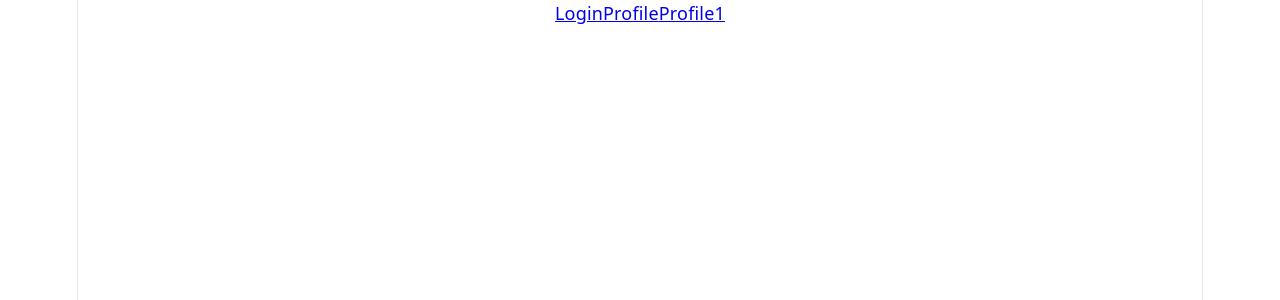
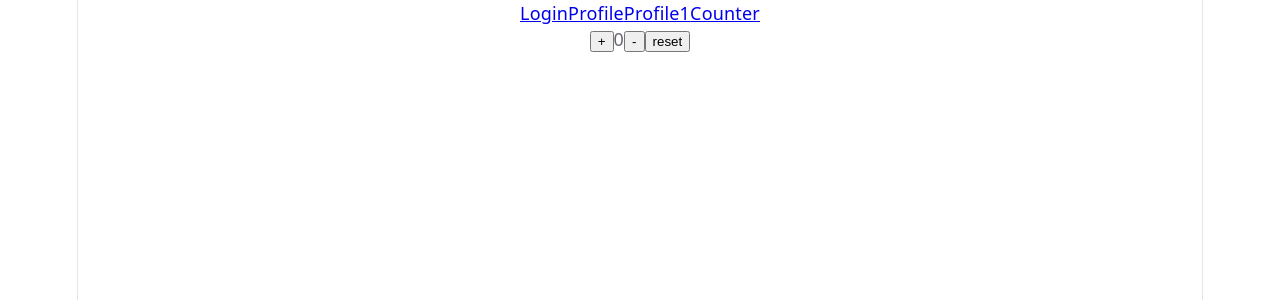
Before and after one commit to gayathrislatrainer23-bot/3-5-march-2026, a React (Vite) app in the folder react/react-project-demo/: page /counter in a window 1280 px wide. Shown: the top 300 px of the page. Built offline with nearby package versions, Linux system fonts and the light colour scheme.

Commit message:
8/4/2026

```diff
--- a/react/react-project-demo/package.json
+++ b/react/react-project-demo/package.json
@@ -10,8 +10,10 @@
     "preview": "vite preview"
   },
   "dependencies": {
+    "@reduxjs/toolkit": "^2.11.2",
     "react": "^19.2.4",
     "react-dom": "^19.2.4",
+    "react-redux": "^9.2.0",
     "react-router-dom": "^7.13.2"
   },
   "devDependencies": {
--- a/react/react-project-demo/src/App.jsx
+++ b/react/react-project-demo/src/App.jsx
@@ -9,6 +9,7 @@ import { BrowserRouter, Route, Routes } from 'react-router-dom'
 import ProfilePage from './pages/ProfilePage'
 import Home from './pages/Home'
 import Profile from './pages/loginPage/Profile'
+import Counter from './components/Counter'
 
 function App() {
 
@@ -26,6 +27,7 @@ function App() {
   <Route path='/login' element = {<LoginPage/>} />
   <Route path='/profile' element={<ProfilePage/>} />
   <Route path='/profile1' element={<Profile/>} />
+  <Route path='/counter' element={<Counter/>} />
 </Routes>
 </BrowserRouter>
 
--- /dev/null
+++ b/react/react-project-demo/src/components/Counter.jsx
@@ -0,0 +1,17 @@
+import { useDispatch, useSelector } from "react-redux";
+import { decrement, increment, reset } from "../redux/counterSlice";
+
+const Counter  = ()=>{
+const count = useSelector((state)=> state.counter.value );
+           const dispatch = useDispatch()
+    return(
+        <div className="">
+<button onClick={()=> dispatch(increment())} >+</button>
+       {count}
+<button onClick={()=> dispatch(decrement())}>-</button>
+<button onClick={()=> dispatch(reset())}>reset</button>
+        </div>
+    )
+}
+
+ export default Counter;
--- a/react/react-project-demo/src/components/navbar/Navbar.jsx
+++ b/react/react-project-demo/src/components/navbar/Navbar.jsx
@@ -6,6 +6,7 @@ const Navbar = ()=>{
 <Link to={'/login'}>Login</Link>
 <Link to={'/Profile'}>Profile</Link>
 <Link to={'/Profile1'}>Profile1</Link>
+<Link to={'/counter'}>Counter</Link>
         </div>
     )
 }
--- a/react/react-project-demo/src/main.jsx
+++ b/react/react-project-demo/src/main.jsx
@@ -2,9 +2,12 @@ import { StrictMode } from 'react'
 import { createRoot } from 'react-dom/client'
 import './index.css'
 import App from './App.jsx'
+import { Provider } from 'react-redux'
+import store from './redux/store.js'
 
 createRoot(document.getElementById('root')).render(
-
-    <App />
+<Provider store={store}>
+ <App />
+</Provider>
 
 )
--- /dev/null
+++ b/react/react-project-demo/src/redux/counterSlice.js
@@ -0,0 +1,24 @@
+import {createSlice} from "@reduxjs/toolkit"
+
+const counterSlice = createSlice({
+    name: "counter",
+    initialState:{
+        value:0
+    },
+reducers:{
+    increment:(state)=>{
+      state.value +=1
+    },
+    decrement:(state)=>{
+      state.value -=1
+    },
+    reset:(state)=>{
+      state.value =0
+    },
+
+}
+
+})
+
+export default counterSlice.reducer;
+export const {increment, decrement,reset} = counterSlice.actions;
--- /dev/null
+++ b/react/react-project-demo/src/redux/store.js
@@ -0,0 +1,10 @@
+import { configureStore } from "@reduxjs/toolkit";
+import counterReducer from "./counterSlice";
+
+const store = configureStore({
+    reducer :{
+        counter : counterReducer
+    }
+})
+
+ export default store;
```
Also changed, not shown: 1 other file (tests, documents, lock files or other folders).
